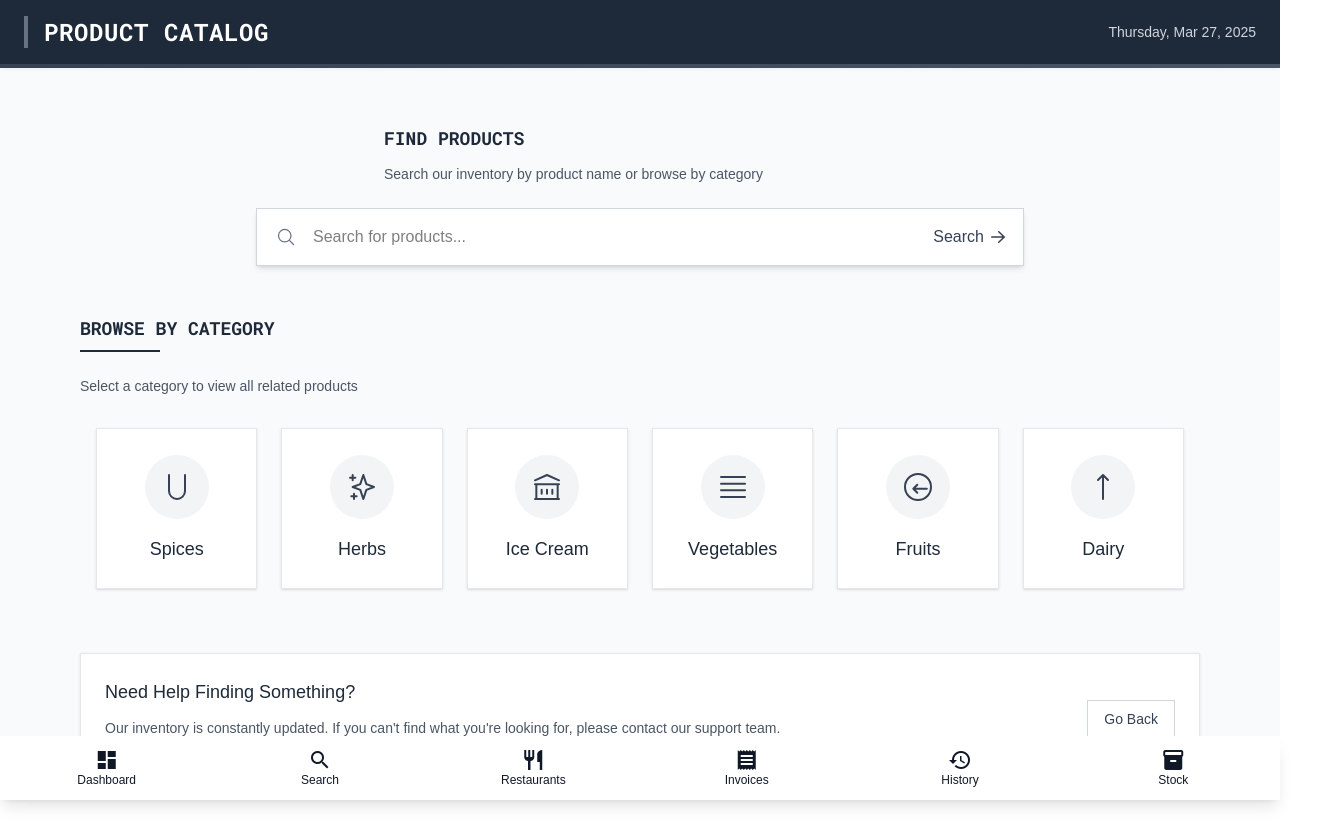
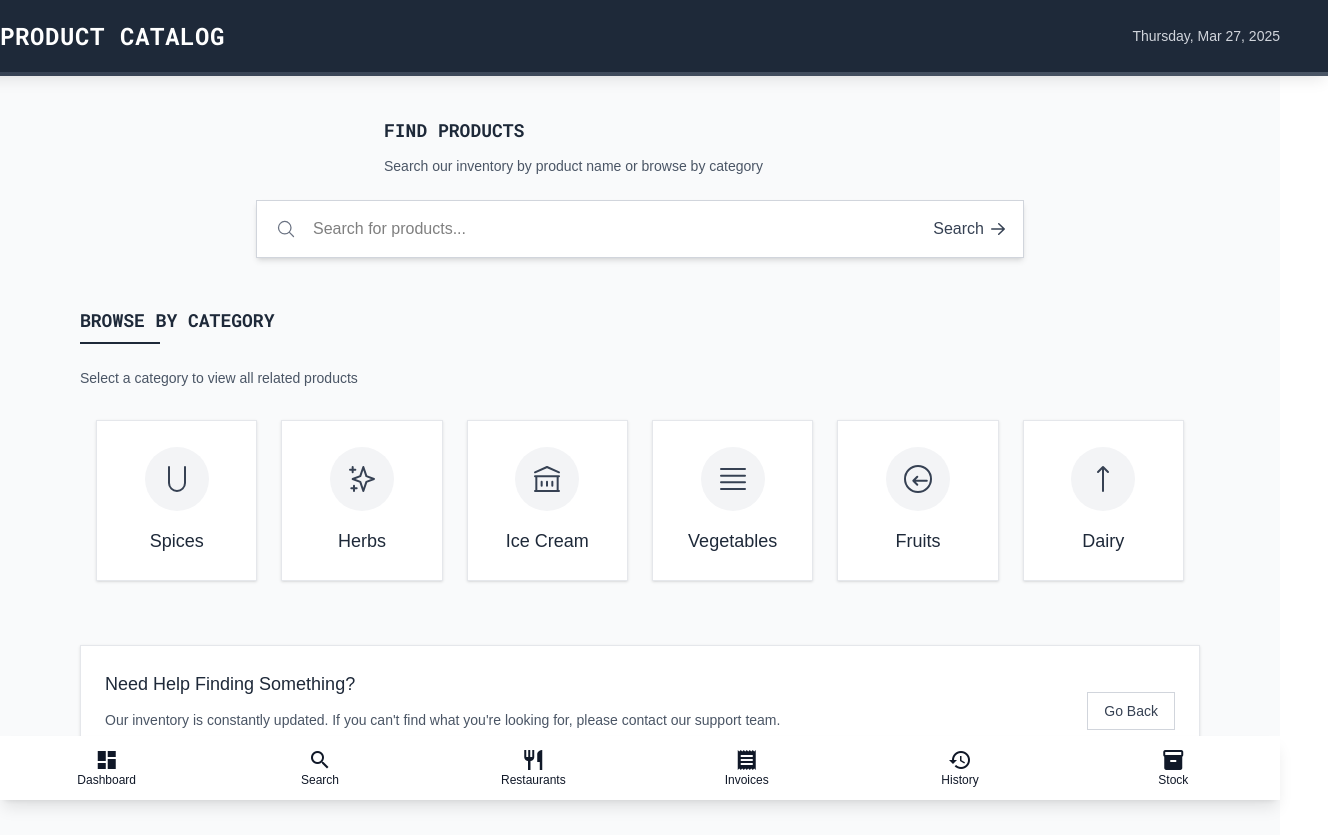
Before and after one commit to elvisinthecloud/inventory-management-system, a Next.js app: page /search in a window 1280 px wide. Shown: the whole page, 1328 px wide, since content can reach past the window. Before the commit the page ends 800 px from the top, so only its background shows below. Built offline with nearby package versions, Linux system fonts and the light colour scheme.

Commit message:
Feature: Integrate PageHeader component into SearchPage for a full-width layout, enhancing UI consistency and improving user experience with a professional header design.

```diff
--- a/src/app/components/PageHeader.tsx
+++ b/src/app/components/PageHeader.tsx
@@ -19,7 +19,7 @@ export default function PageHeader({ title, withAction, fullWidth = false }: Pag
         <div className="max-w-7xl mx-auto flex flex-col sm:flex-row sm:items-center sm:justify-between">
           <div className="flex items-center mb-3 sm:mb-0">
             {/* Square, professional header with a subtle border */}
-            <h1 className={`${robotoMono.className} text-xl sm:text-2xl uppercase tracking-wide text-white border-l-4 border-gray-500 pl-4`}>
+            <h1 className={`${robotoMono.className} text-xl sm:text-2xl uppercase tracking-wide text-white`}>
               {title}
             </h1>
           </div>
--- a/src/app/search/page.tsx
+++ b/src/app/search/page.tsx
@@ -5,6 +5,7 @@ import { Geist, Roboto_Mono } from "next/font/google";
 import SearchBar from '@/app/components/SearchBar';
 import CategoryGrid from '@/app/components/CategoryGrid';
 import { useInvoice } from '@/app/context/InvoiceContext';
+import PageHeader from '@/app/components/PageHeader';
 
 const geistSans = Geist({
   weight: '400',
@@ -177,25 +178,20 @@ export default function SearchPage() {
   }, []);
 
   return (
-    <div className="min-h-screen bg-gray-50">
-      {/* Professional header */}
-      <div className="mb-8">
-        <div className="bg-gray-800 px-6 py-4 shadow-md">
-          <div className="flex justify-between items-center">
-            <h1 className={`${robotoMono.className} text-2xl uppercase tracking-wide text-white border-l-4 border-gray-500 pl-4`}>
-              Product Catalog
-            </h1>
-            <div className="text-gray-300 text-sm font-medium">
-              {new Date().toLocaleDateString('en-US', {weekday: 'long', year: 'numeric', month: 'short', day: 'numeric'})}
-            </div>
+    <div className="flex flex-col min-h-screen bg-gray-50">
+      {/* Full-width header */}
+      <PageHeader
+        title="PRODUCT CATALOG"
+        fullWidth={true}
+        withAction={
+          <div className="text-gray-300 text-sm font-medium">
+            {new Date().toLocaleDateString('en-US', {weekday: 'long', year: 'numeric', month: 'short', day: 'numeric'})}
           </div>
-        </div>
-        {/* Subtle divider line */}
-        <div className="h-1 bg-gradient-to-r from-gray-700 to-gray-600"></div>
-      </div>
+        }
+      />
 
       {/* Main content */}
-      <div className="container mx-auto max-w-6xl px-4 py-6">
+      <div className="container mx-auto max-w-6xl px-4 pb-20 pt-2 flex-grow">
         {/* Search section with modern styling */}
         <div className="mb-12">
           <div className="max-w-lg mx-auto mb-4">
```
